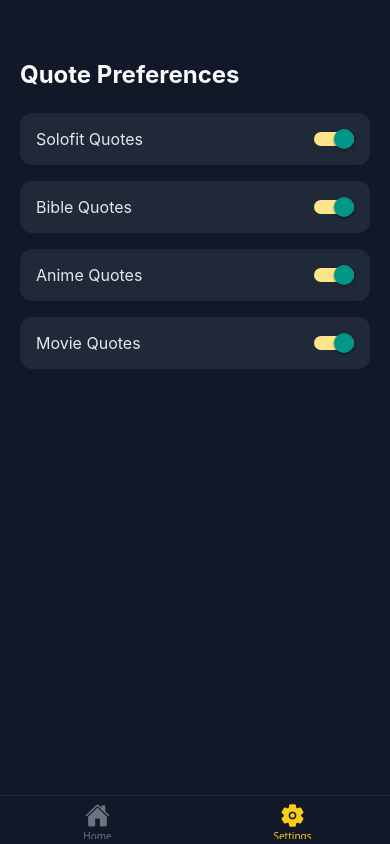
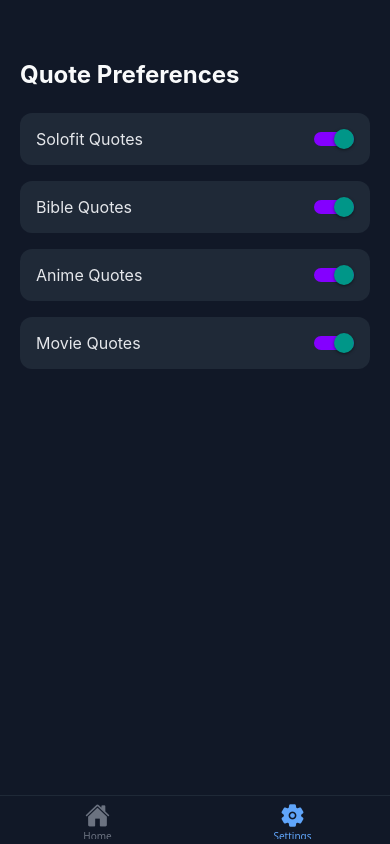
Before and after one commit to FabianC1/SoloFit, a React Native app: screen /Settings in a window 390 px wide. Built offline with nearby package versions, Linux system fonts and the light colour scheme.

Commit message:
Implemented more features

```diff
--- a/App.tsx
+++ b/App.tsx
@@ -1,7 +1,11 @@
-import React from 'react';
+import React, { useEffect } from 'react';
 import { NavigationContainer } from '@react-navigation/native';
 import { createBottomTabNavigator } from '@react-navigation/bottom-tabs';
 import { Ionicons } from '@expo/vector-icons';
+import { StatusBar } from 'expo-status-bar';
+import * as SystemUI from 'expo-system-ui';
+import { SafeAreaProvider } from 'react-native-safe-area-context';
+import * as NavigationBar from 'expo-navigation-bar';
 
 import HomeScreen from './src/screens/HomeScreen';
 import SettingsScreen from './src/screens/SettingsScreen';
@@ -9,13 +13,22 @@ import SettingsScreen from './src/screens/SettingsScreen';
 const Tab = createBottomTabNavigator();
 
 export default function App() {
+useEffect(() => {
+  NavigationBar.setButtonStyleAsync('light'); // ensures back/home icons are white
+}, []);
+
   return (
+    <SafeAreaProvider>
       <NavigationContainer>
+        <StatusBar style="light" />
         <Tab.Navigator
           screenOptions={({ route }) => ({
             headerShown: false,
-          tabBarStyle: { backgroundColor: '#111827', borderTopColor: '#1f2937' },
-          tabBarActiveTintColor: '#facc15',
+            tabBarStyle: {
+              backgroundColor: '#111827',
+              borderTopColor: '#1f2937',
+            },
+            tabBarActiveTintColor: '#60a5fa',
             tabBarInactiveTintColor: '#6b7280',
             tabBarIcon: ({ color, size }) => {
               let iconName: keyof typeof Ionicons.glyphMap;
@@ -32,5 +45,6 @@ export default function App() {
           <Tab.Screen name="Settings" component={SettingsScreen} />
         </Tab.Navigator>
       </NavigationContainer>
+    </SafeAreaProvider>
   );
 }
--- a/package.json
+++ b/package.json
@@ -24,7 +24,9 @@
     "react-native-screens": "~4.11.1",
     "react-native-svg": "15.11.2",
     "react-native-web": "^0.20.0",
-    "@expo/vector-icons": "^14.1.0"
+    "@expo/vector-icons": "^14.1.0",
+    "expo-system-ui": "~5.0.8",
+    "expo-navigation-bar": "~4.2.5"
   },
   "devDependencies": {
     "@babel/core": "^7.25.2",
--- a/src/screens/HomeScreen.tsx
+++ b/src/screens/HomeScreen.tsx
@@ -92,7 +92,7 @@ const styles = StyleSheet.create({
     slogan: {
         fontSize: 16,
         fontStyle: 'italic',
-        color: '#60a5fa', // sky blue
+        color: '#60a5fa',
         marginBottom: 12,
     },
 
--- a/src/screens/SettingsScreen.tsx
+++ b/src/screens/SettingsScreen.tsx
@@ -26,8 +26,8 @@ const SettingsScreen = () => {
           <Switch
             value={value}
             onValueChange={() => toggleFilter(key as keyof typeof quoteFilters)}
-            thumbColor={value ? '#facc15' : '#4b5563'}
-            trackColor={{ false: '#374151', true: '#fde68a' }}
+            thumbColor={value ? '#0099ff' : '#4b5563'}
+            trackColor={{ false: '#374151', true: '#8400ff' }}
           />
         </View>
       ))}
```
Also changed, not shown: 1 other file (tests, documents, lock files or other folders). Lines whose indentation alone changed are shown as unchanged.
